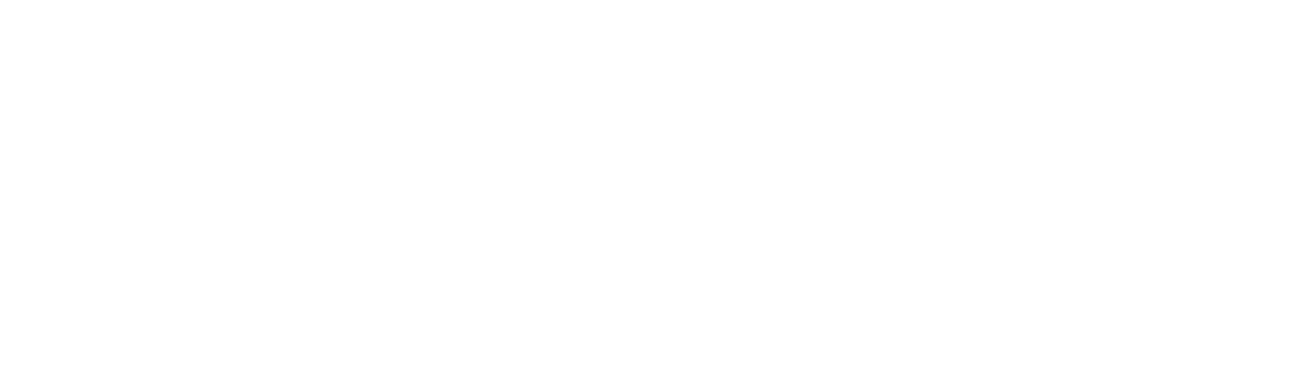
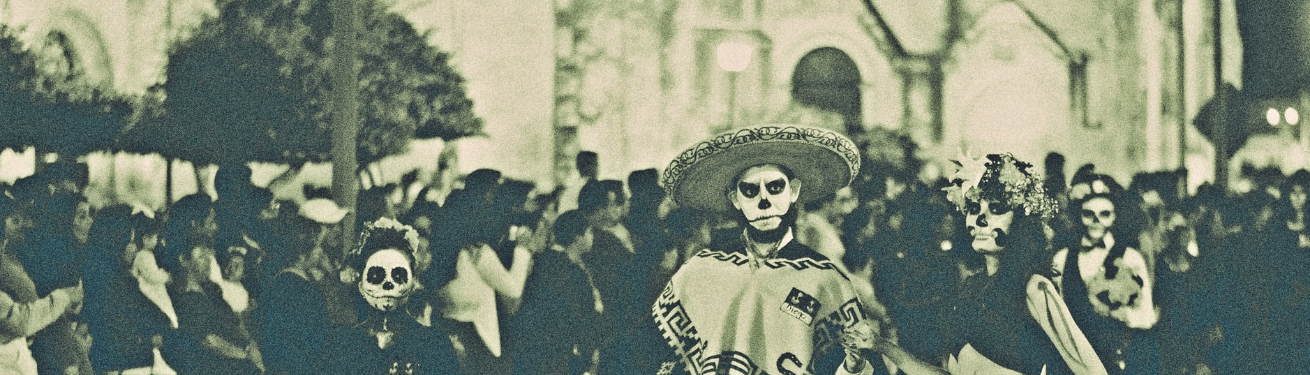
Before and after one commit to RamirezJA/stylish-portfolio, a plain HTML site: page index.html in a window 1280 px wide. Shown: the top 375 px of the page, 1310 px wide, since content can reach past the window. Drawn offline with Linux system fonts and the light colour scheme.

Commit message:
blurr bg

```diff
--- a/index.html
+++ b/index.html
@@ -5,10 +5,17 @@
     <meta name="viewport" content="width=device-width, initial-scale=1.0">
     <link rel="stylesheet" href="https://cdnjs.cloudflare.com/ajax/libs/font-awesome/5.15.1/css/all.min.css" integrity="sha512-+4zCK9k+qNFUR5X+cKL9EIR+ZOhtIloNl9GIKS57V1MyNsYpYcUrUeQc9vNfzsWfV28IaLL3i96P9sdNyeRssA==" crossorigin="anonymous" />
     <link rel="stylesheet" href="style.css">
+
+
     <title>Jose Ramirez</title>
 </head>
 <body>
-    <h1>Live</h1>
+    <section class="bg"></section>
+    <div class="loading-text">0%</div>
+
+
+
+
     <script src="script.js"></script>
 </body>
 </html>
--- a/script.js
+++ b/script.js
@@ -0,0 +1,20 @@
+const loadText = document.querySelector('.loading-text')
+const bg = document.querySelector('.bg')
+
+let load = 0
+
+let int = setInterval(blurring, 30)
+
+function blurring() {
+  load++
+  if (load > 99) {
+    clearInterval(int)
+  }
+  loadText.innerText = `${load}%`
+  loadText.style.opacity = scale(load, 0, 100, 1, 0)
+  bg.style.filter = `blur(${scale(load, 0, 100, 30, 0)}px)`
+}
+
+const scale = (num, in_min, in_max, out_min, out_max) => {
+  return ((num - in_min) * (out_max - out_min)) / (in_max - in_min) + out_min
+}
--- a/style.css
+++ b/style.css
@@ -1,11 +1,11 @@
-@import url('https://fonts.googleapis.com/css2?family=Roboto:wght@400;700&display=swap');
+@import url('https://fonts.googleapis.com/css2?family=Ubuntu');
 
 * {
   box-sizing: border-box;
 }
 
 body {
-  font-family: 'Roboto', sans-serif;
+  font-family: 'Ubuntu', sans-serif;
   display: flex;
   flex-direction: column;
   align-items: center;
@@ -14,3 +14,19 @@ body {
   overflow: hidden;
   margin: 0;
 }
+
+.bg {
+  background: url(./media/cristian-newman-KXLPAq3rGOs-unsplash.jpg) no-repeat
+    center center/cover;
+  position: absolute;
+  top: -30;
+  left: -30;
+  width: calc(100vw + 60px);
+  height: calc(100vh + 60px);
+  z-index: -1;
+  filter: blur(0px);
+}
+.loading-text {
+  font-size: 50px;
+  color: white;
+}
```
Also changed, not shown: media/cristian-newman-KXLPAq3rGOs-unsplash.jpg (added).
